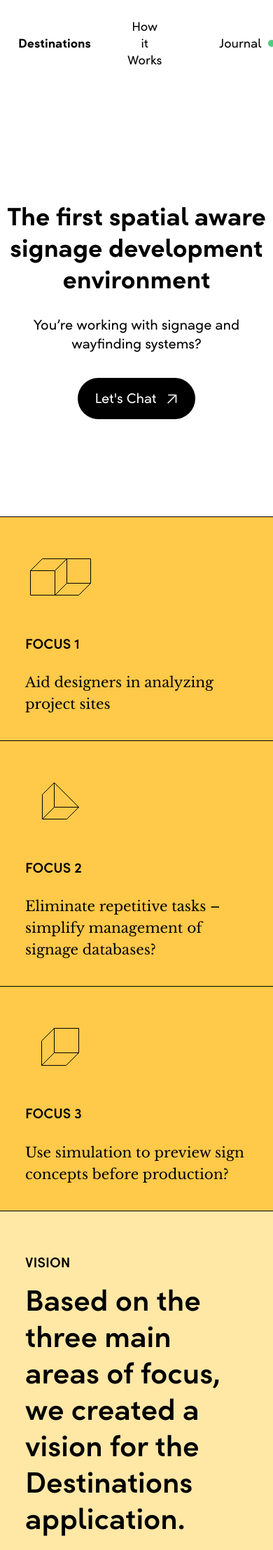
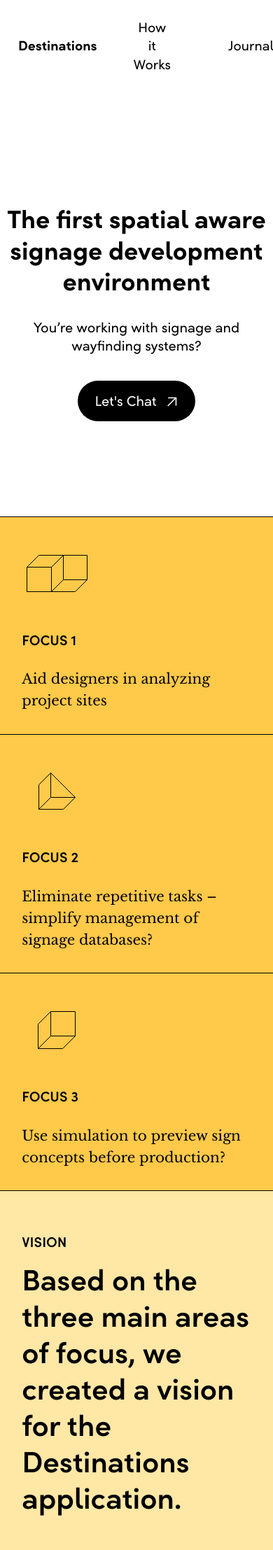
Before and after one commit to The-Destinations-Company/the-destinations-company.github.io, a Jekyll site: the page built from index.md, in a window 390 px wide. Shown: the top 2215 px of the page at 70% size. Built offline with Jekyll 4.4.1, drawn with Linux system fonts in a browser that asks for light colours; some web fonts are replaced.

Commit message:
added mobile message popup
- optimized privacy policy layout
- fixed paddings becoming too big on smaller devices

```diff
--- a/_includes/message-popup.html
+++ b/_includes/message-popup.html
@@ -1,5 +1,5 @@
 <!--<div class="popup-bg">-->
-<div id="popup" class="messgage-popup">
+<div id="popup" class="message-popup">
     <header>
         <h3>Please leave a message, beeep…</h3>
         <button class="button-close" onclick="closeChat()" autofocus>
@@ -9,15 +9,15 @@
     <div class="form">
         <form action="">
             <input id="email" type="email" placeholder="email, if you wish to hear from us">
-            <textarea id="bodytext" type="text" rows="4" cols="fixed" placeholder="message"></textarea>
+            <textarea id="bodytext" rows="4" cols="fixed" placeholder="message"></textarea>
 
             <div class="privacy-send">
                 <input id="privacy-check" type="checkbox" autocomplete="off" onclick="privacyCheck(this)">
-                <div class="privacy-text">
-                    <p>We will not share your message outside of our team. You will not recieve any messages from us
-                        unrelated to your inquiry. </p>
-                    <label for="privacy-check">I have read the <a href="/privacy.html">privacy policy</a></label>
-                </div>
+                <p class="privacy-text">We will not share your message outside of our team. You will not receive any
+                    messages from us
+                    unrelated to your inquiry. </p>
+                <label for="privacy-check" class="privacy-text">I have read the <a href="/privacy.html">privacy
+                    policy</a></label>
                 <input id="submit" class="button-s button-black" type="submit" disabled>
             </div>
         </form>
--- a/_scss/_base.scss
+++ b/_scss/_base.scss
@@ -221,6 +221,10 @@ html.is-animating .transition-fade {
 @media screen and (max-width: 450px) {
   .grid-3 {
     grid-template-columns: repeat(1, 1fr);
+
+    & > * {
+      padding: 8vw;
+    }
   }
 
   .grid-3-divider {
@@ -235,6 +239,10 @@ html.is-animating .transition-fade {
 
   .grid-2 {
     grid-template-columns: repeat(1, 1fr);
+
+    & > * {
+      padding: 8vw;
+    }
   }
 
   .grid-2-divider {
@@ -262,7 +270,7 @@ html.is-animating .transition-fade {
     min-height: unset;
     flex-direction: column;
     align-items: flex-start;
-    padding: 36px 36px;
+    padding: 8vw;
 
     :first-child {
       margin: 0 0 1.33em 0;
--- a/_scss/_index.scss
+++ b/_scss/_index.scss
@@ -149,13 +149,13 @@
 
   .header-hero {
     .text-subtitle {
-      margin-left: 36px;
-      margin-right: 36px;
+      margin-left: 8vw;
+      margin-right: 8vw;
     }
   }
 
   .vision {
-    padding: 45px 36px 40px 36px;
+    padding: 45px 8vw 40px 8vw;
 
     p {
       margin: 0 0 50px 0;
@@ -163,7 +163,7 @@
   }
 
   .features-collage {
-    padding: 100px 36px;
+    padding: 100px 8vw;
 
     grid-template-columns: repeat(6, 1fr);
 
--- a/_scss/_message-popup.scss
+++ b/_scss/_message-popup.scss
@@ -6,7 +6,7 @@
   top: 0;
 }
 
-.messgage-popup {
+.message-popup {
 
   opacity: 0;
   visibility: hidden;
@@ -23,7 +23,6 @@
   width: 800px;
   max-width: 850px;
   border: $border;
-  background-color: white;
   box-shadow: 0 17px 60px rgba(0, 0, 0, 0.13);
 
   header {
@@ -61,6 +60,7 @@
 
 .form {
   padding: 36px;
+  background-color: white;
 
   #email {
     margin-bottom: 36px;
@@ -77,7 +77,6 @@
   }
 
   #email:focus, #bodytext:focus {
-    //outline-style: solid;
     outline: none;
     filter: brightness(95%);
   }
@@ -95,13 +94,14 @@
     resize: vertical;
   }
 
-  input[type="checkbox"] {
+
+  input[type="checkbox" i] {
     height: 20px;
     width: 20px;
     background-color: #E7E7E7;
     border-radius: 0;
     padding: 0;
-    margin: auto 16px 2px 0;
+    margin: 0;
     appearance: none;
     -webkit-appearance: none;
     border: $border;
@@ -124,14 +124,22 @@
     text-decoration: underline;
   }
 
-  .privacy-text {
-    width: 70%;
-  }
+  .privacy-send {
+    display: grid;
+    grid-template-columns: 20px 4fr 1fr;
+    grid-column-gap: 16px;
+    align-items: center;
 
-  .privacy-send {
-    display: flex;
-    flex-direction: row;
-    align-items: flex-end;
+    margin-top: 16px;
+
+    #privacy-check {
+      grid-row: 2;
+    }
+
+    .privacy-text {
+      grid-column: 2;
+      margin: 0;
+    }
   }
 
   #submit:disabled {
@@ -149,28 +157,35 @@
   border-style: none;
 }
 
+//--------------------------
 @media screen and (max-width: 450px) {
   .popup-open {
     overflow: hidden;
   }
 
-  .messgage-popup {
+  .message-popup {
+    overflow-y: scroll;
+
+    opacity: 1;
     position: fixed;
     left: unset;
     top: unset;
     bottom: -100%;
     transform: translate(0, 0) scale(1);
 
-    margin: auto;
     width: 100vw;
     max-width: 850px;
+    max-height: 95vh;
     border: none;
-    border-top: $border;
 
     header {
+      position: sticky;
+      top: 0;
       display: flex;
-      padding: 0 36px;
+      padding: 0 8vw;
       justify-content: space-between;
+
+      border-top: $border;
     }
 
     h3 {
@@ -182,56 +197,36 @@
     transform: translate(0, 0) scale(1);
 
     bottom: 0;
-    visibility: visible;
-    opacity: 1;
   }
 
   .form {
-    #email, #bodytext {
-      width: 100%;
-      min-height: 54px;
-      padding: 16px;
+    padding: 8vw;
+
+    #email {
+      margin-bottom: 8vw;
     }
 
-    input[type="checkbox"] {
-      height: 20px;
-      width: 20px;
-      background-color: #E7E7E7;
-      border-radius: 0;
-      padding: 0;
-      margin: auto 16px 2px 0;
-      appearance: none;
-      -webkit-appearance: none;
-      border: $border;
-      position: relative;
-    }
-
-    input[type="checkbox"]:checked:after {
-      content: '';
-      position: absolute;
-      top: -1px;
-      left: 5px;
-      width: 7px;
-      height: 14px;
-      border-bottom: $border;
-      border-right: $border;
-      transform: rotate(45deg) skew(10deg);
-    }
-
-    a {
-      text-decoration: underline;
-    }
-
-    .privacy-text {
-      width: 100%;
+    #email, #bodytext {
+      padding: 4vw;
+      margin-top: 0;
     }
 
     .privacy-send {
-      display: flex;
-      flex-direction: column;
-      align-items: flex-start;
+      grid-row-gap: 8px;
+
+      .privacy-text:first-of-type {
+        grid-column: 1 / -1;
+      }
+
+      .privacy-text:last-of-type {
+        grid-column: 2 / -1;
+      }
+
+      #submit {
+        grid-column: 3 / -1;
+        margin-top: 8px;
+      }
     }
-
     #submit:disabled {
       background-color: #606060;
     }
--- a/_scss/_navigation.scss
+++ b/_scss/_navigation.scss
@@ -28,3 +28,7 @@ nav {
     margin-left: 10px;
   }
 }
+
+@media screen and (max-width: 450px) {
+
+}
--- a/_scss/_typo.scss
+++ b/_scss/_typo.scss
@@ -43,8 +43,8 @@ html {
   font-feature-settings: "salt" on;
 
   @media screen and (max-width: 450px) {
-    font-size: 28px;
-    line-height: 39px;
+    font-size: 6vw;
+    line-height: 8vw;
   }
 }
 
@@ -76,6 +76,11 @@ html {
   font-size: 18px;
   line-height: 24px;
   font-feature-settings: "salt" on;
+
+  @media screen and (max-width: 450px) {
+    font-size: 5vw;
+    line-height: 135%;
+  }
 }
 
 @mixin text-large-sofia {
```
